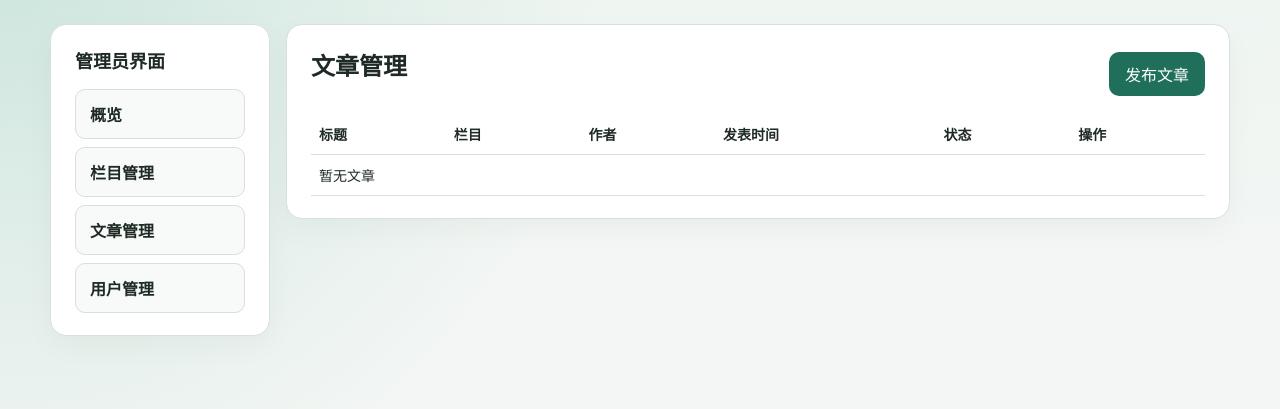
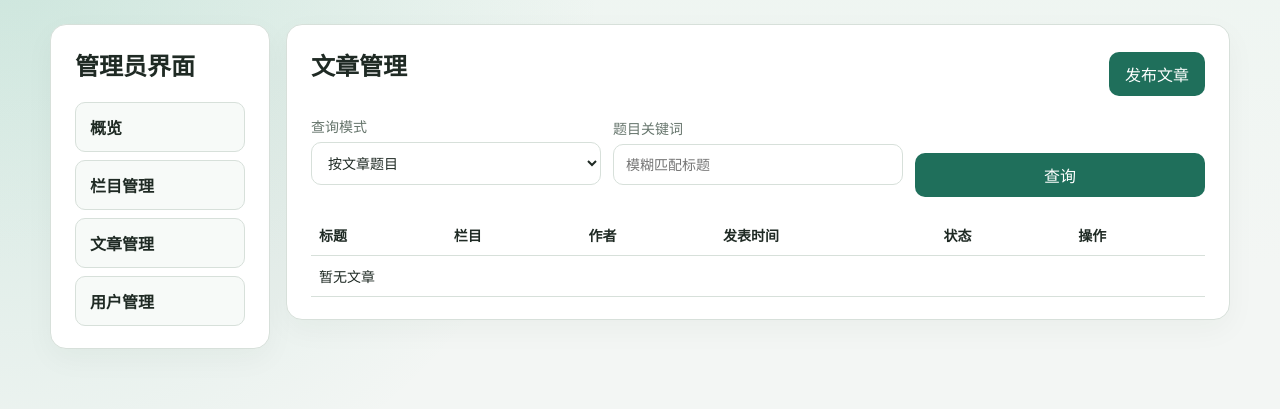
Before and after one commit to zhuwenzhang/little-work-for-development, a Django app: template templates/cms/item_list.html in a window 1280 px wide. Shown: the part 53-462 px from the top of the page. Run offline with Django 5.2, Linux system fonts and the light colour scheme; the template is opened without the code that fills it, so the values that code supplies are empty.

Commit message:
20260810-09

```diff
--- a/static/css/style.css
+++ b/static/css/style.css
@@ -296,7 +296,9 @@ th, td {
   }
 }
 
-.admin-side h2 { margin-bottom: 6px; font-size: 18px; }
+.admin-search {
+  margin: 14px 0 18px;
+}
 .admin-side .side-role { margin: 0 0 16px; font-size: 13px; }
 .admin-nav {
   display: flex;
--- a/templates/base.html
+++ b/templates/base.html
@@ -4,7 +4,7 @@
   <meta charset="UTF-8">
   <meta name="viewport" content="width=device-width, initial-scale=1.0">
   <title>{% block title %}CMS 原型系统{% endblock %}</title>
-  <link rel="stylesheet" href="/static/css/style.css?v=admin2">
+  <link rel="stylesheet" href="/static/css/style.css?v=admin3">
 </head>
 <body>
   <header class="topbar">
--- a/templates/cms/item_list.html
+++ b/templates/cms/item_list.html
@@ -6,6 +6,30 @@
     <h1>文章管理</h1>
     <a class="btn" href="{% url 'cms:item_create' %}">发布文章</a>
   </div>
+
+  <form class="search-bar admin-search" method="get">
+    <label>查询模式
+      <select name="mode" id="itemModeSelect">
+        <option value="title" {% if mode == "title" %}selected{% endif %}>按文章题目</option>
+        <option value="time" {% if mode == "time" %}selected{% endif %}>按发表时间</option>
+        <option value="author" {% if mode == "author" %}selected{% endif %}>按作者</option>
+      </select>
+    </label>
+    <label class="item-mode-field" data-mode="title">题目关键词
+      <input name="keyword" value="{{ keyword }}" placeholder="模糊匹配标题">
+    </label>
+    <label class="item-mode-field" data-mode="author">作者姓名
+      <input name="author" value="{{ author }}" placeholder="模糊匹配作者">
+    </label>
+    <label class="item-mode-field" data-mode="time">开始日期
+      <input type="date" name="date_from" value="{{ date_from }}">
+    </label>
+    <label class="item-mode-field" data-mode="time">结束日期
+      <input type="date" name="date_to" value="{{ date_to }}">
+    </label>
+    <button type="submit">查询</button>
+  </form>
+
   <table>
     <thead><tr><th>标题</th><th>栏目</th><th>作者</th><th>发表时间</th><th>状态</th><th>操作</th></tr></thead>
     <tbody>
@@ -30,4 +54,14 @@
     </tbody>
   </table>
 </section>
+<script>
+  function syncItemModeFields() {
+    const mode = document.getElementById("itemModeSelect").value;
+    document.querySelectorAll(".item-mode-field").forEach(el => {
+      el.style.display = el.dataset.mode === mode ? "" : "none";
+    });
+  }
+  document.getElementById("itemModeSelect").addEventListener("change", syncItemModeFields);
+  syncItemModeFields();
+</script>
 {% endblock %}
--- a/修改日志.txt
+++ b/修改日志.txt
@@ -9,3 +9,5 @@
 9.后端界面也给我优化一下，管理员界面把栏目管理，文章管理和用户管理这个放在界面的左侧，在右侧直接显示点进去的内容。
 10.管理员界面中的把操作中的“编辑”和“删除”等等按钮，都加上轮廓，然后对齐一点。
 11.不要修改该项目的代码了，在网上给我找“https://cs.bjtu.edu.cn/”这个网站下的一百篇文章，然后给他们分成个5栏目，作者和创建时间你可以瞎编，但是创建时间我要求是2026年1月到2026年7月，我在数据库能查的到。
+12.在管理员界面，让它在文章管理模块下，文章管理左侧，发表文章右侧，做一个查询框，也能查询（类似前台文章浏览界面，能用作者，标题，时间查询），方便管理员找到该文章，然后可以删除和编辑文章（这是已有的功能不要动）。
+13.在管理员界面，让它在用户管理模块下，用户管理左侧，新增用户右侧，做一个查询框，也能查询（可以通过用户id或者姓名查询），方便管理员找到该用户，然后可以停用和初始化他的密码（这是已有的功能不要动）。
```
Also changed, not shown: cms/views.py (+39 -1 lines), templates/cms/user_list.html (+14 -0 lines).
